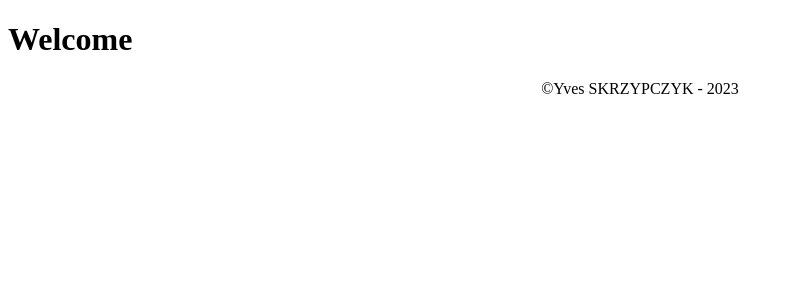
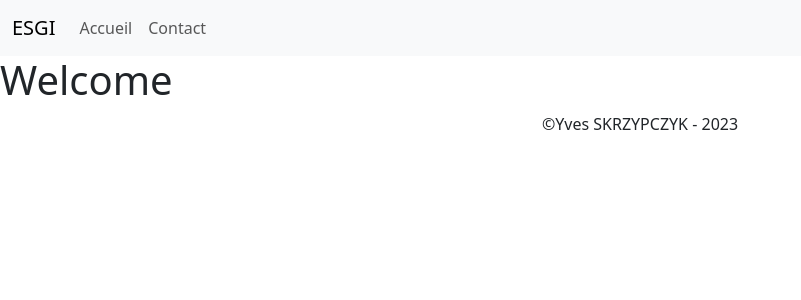
Before and after one commit to YSkrzypczyk/1A2-PHP, a PHP site: page /index.php in a window 1280 px wide. Shown: the top 300 px of the page, without its empty margins (0-801 px from the left). Run offline with PHP 8.4, Linux system fonts and the light colour scheme.

Commit message:
init bootstrap

```diff
--- a/template/footer.php
+++ b/template/footer.php
@@ -2,5 +2,7 @@
 <center>
 	&copy;Yves SKRZYPCZYK - <?php echo date("Y") ?>
 </center>
+
+<script src="https://cdn.jsdelivr.net/npm/bootstrap@5.3.0-alpha1/dist/js/bootstrap.bundle.min.js" integrity="sha384-w76AqPfDkMBDXo30jS1Sgez6pr3x5MlQ1ZAGC+nuZB+EYdgRZgiwxhTBTkF7CXvN" crossorigin="anonymous"></script>
 </body>
 </html>
--- a/template/header.php
+++ b/template/header.php
@@ -2,7 +2,28 @@
 <html>
 <head>
 	<meta charset="UTF-8">
+	<meta name="viewport" content="width=device-width, initial-scale=1">
 	<title>Mon premier site en PHP</title>
 	<meta name="description" content="super site en php">
+	 <link href="https://cdn.jsdelivr.net/npm/bootstrap@5.3.0-alpha1/dist/css/bootstrap.min.css" rel="stylesheet" integrity="sha384-GLhlTQ8iRABdZLl6O3oVMWSktQOp6b7In1Zl3/Jr59b6EGGoI1aFkw7cmDA6j6gD" crossorigin="anonymous">
 </head>
 <body>
+
+<nav class="navbar navbar-expand-lg bg-body-tertiary">
+  <div class="container-fluid">
+    <a class="navbar-brand" href="index.php">ESGI</a>
+    <button class="navbar-toggler" type="button" data-bs-toggle="collapse" data-bs-target="#navbarNav" aria-controls="navbarNav" aria-expanded="false" aria-label="Toggle navigation">
+      <span class="navbar-toggler-icon"></span>
+    </button>
+    <div class="collapse navbar-collapse" id="navbarNav">
+      <ul class="navbar-nav">
+        <li class="nav-item">
+          <a class="nav-link" href="index.php">Accueil</a>
+        </li>
+        <li class="nav-item">
+          <a class="nav-link" href="contact.php">Contact</a>
+        </li>
+      </ul>
+    </div>
+  </div>
+</nav>
```
